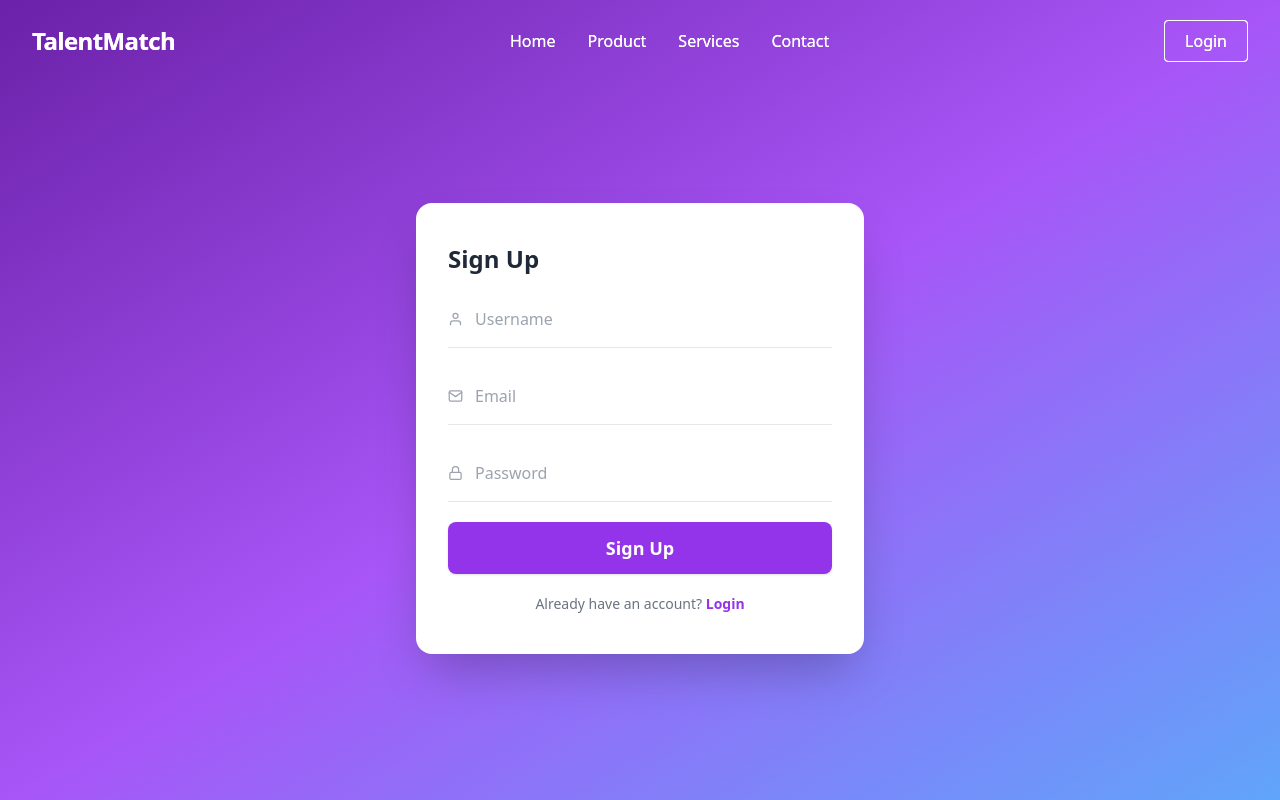
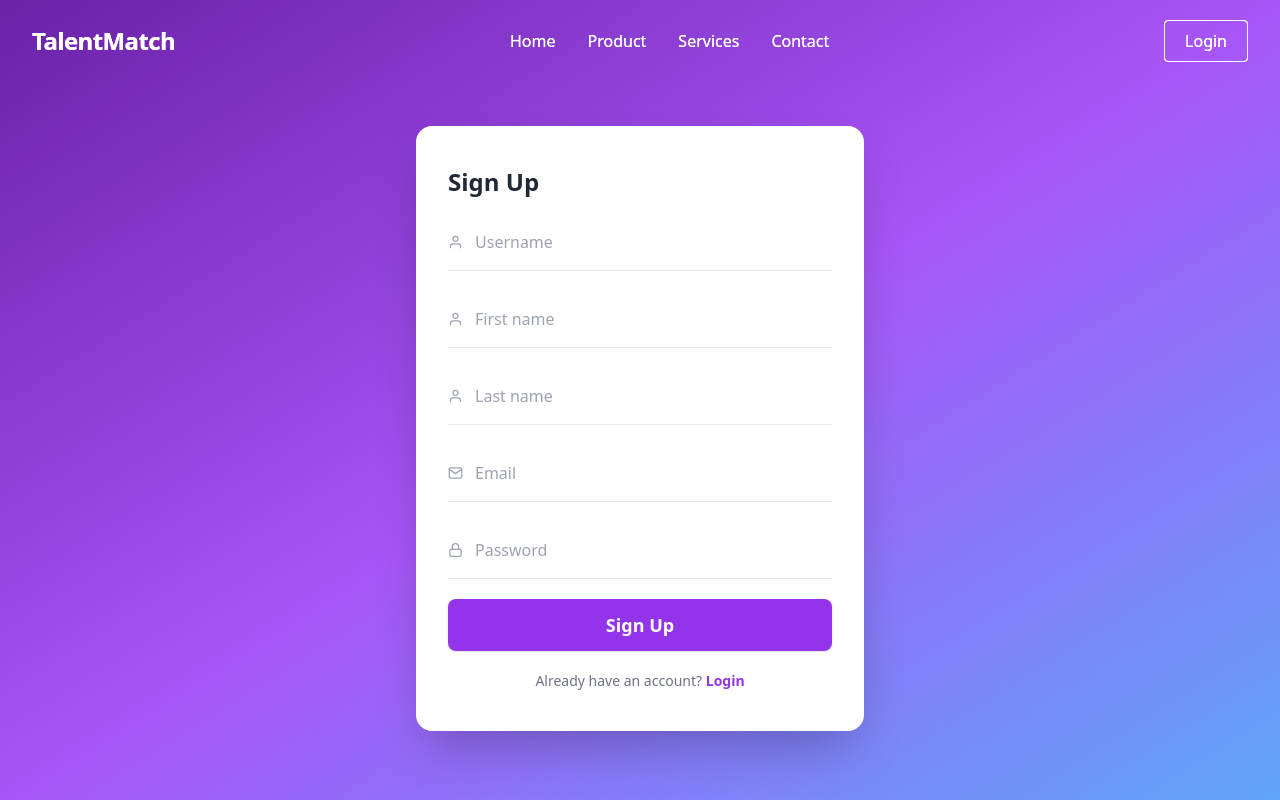
Before and after one commit to NguyenDal/Resume-Matcher, a React (Create React App) app in the folder frontend/: page /signup in a window 1280 px wide. Built offline with nearby package versions, Linux system fonts and the light colour scheme.

Commit message:
Add extra field for sign up

```diff
--- a/frontend/src/Signup.js
+++ b/frontend/src/Signup.js
@@ -13,6 +13,10 @@ export default function Signup({ onLogin, onSwitch }) {
   const [err, setErr] = useState(""); // State to store any error messages during signup.
   const [loading, setLoading] = useState(false); // State to indicate if the signup process is ongoing.
 
+  // NEW: capture first/last name
+  const [firstName, setFirstName] = useState("");
+  const [lastName, setLastName] = useState("");
+
   const navigate = useNavigate(); // Hook to programmatically navigate after signup.
 
   // Function to handle the signup form submission.
@@ -25,6 +29,9 @@ export default function Signup({ onLogin, onSwitch }) {
       params.append("username", username); // Add the username to the parameters.
       params.append("email", email); // Add the email to the parameters.
       params.append("password", password); // Add the password to the parameters.
+      // NEW: include first_name and last_name
+      params.append("first_name", firstName);
+      params.append("last_name", lastName);
 
       // Send a POST request to the backend to register the user.
       await axios.post(`${BASE_URL}/register/`, params, {
@@ -78,6 +85,33 @@ export default function Signup({ onLogin, onSwitch }) {
                 autoFocus
               />
             </div>
+
+            {/* NEW: Input field for first name */}
+            <div className="flex items-center border-b border-gray-200 py-2">
+              <FiUser className="text-gray-400 mr-2" />
+              <input
+                type="text"
+                placeholder="First name"
+                className="w-full outline-none border-0 bg-transparent px-1 py-2 text-gray-700"
+                value={firstName}
+                onChange={e => setFirstName(e.target.value)}
+                required
+              />
+            </div>
+
+            {/* NEW: Input field for last name */}
+            <div className="flex items-center border-b border-gray-200 py-2">
+              <FiUser className="text-gray-400 mr-2" />
+              <input
+                type="text"
+                placeholder="Last name"
+                className="w-full outline-none border-0 bg-transparent px-1 py-2 text-gray-700"
+                value={lastName}
+                onChange={e => setLastName(e.target.value)}
+                required
+              />
+            </div>
+
             {/* Input field for email */}
             <div className="flex items-center border-b border-gray-200 py-2">
               <FiMail className="text-gray-400 mr-2" />
```
Also changed, not shown: 1 other file (tests, documents, lock files or other folders).
